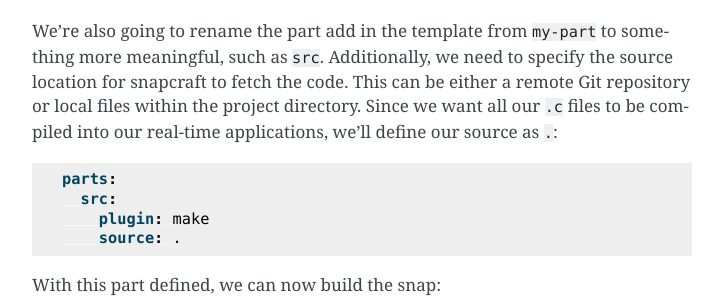
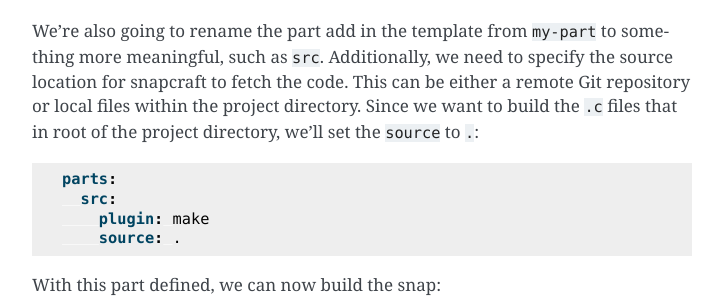
Before and after one commit to canonical/real-time-ubuntu-docs, a Sphinx documentation site: the page built from docs/tutorial/7-snapping.md, in a window 1280 px wide and 900 px high, scrolled down 2141 px. Shown: the part 215-513 px from the top of the window, without its empty margins (388-1111 px from the left). Built offline with Sphinx 7.4.7, drawn with Linux system fonts in a browser that asks for light colours.

Commit message:
feat: mention about `.c` files are in the root of the proj dir
Co-authored-by: Farshid Tavakolizadeh <email@farshid.ws>
Signed-off-by: Lincoln Wallace <lincoln.wallace@canonical.com>

````diff
--- a/docs/tutorial/7-snapping.md
+++ b/docs/tutorial/7-snapping.md
@@ -104,7 +104,7 @@ It uses this variable to correctly place the built files inside the snap's squas
 We're also going to rename the part add in the template from `my-part` to something more meaningful, such as `src`.
 Additionally, we need to specify the source location for snapcraft to fetch the code.
 This can be either a remote Git repository or local files within the project directory.
-Since we want all our `.c` files to be compiled into our real-time applications, we'll define our source as `.`:
+Since we want to build the `.c` files that in root of the project directory, we'll set the `source` to `.`:
 
 ```yaml
 parts:
````
